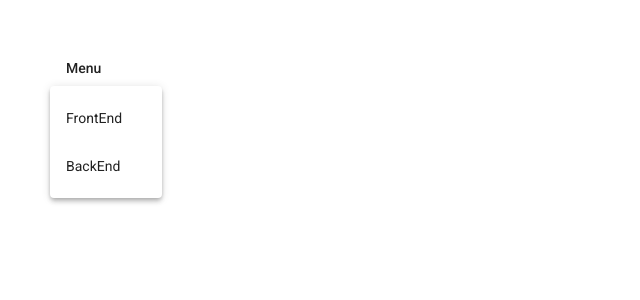
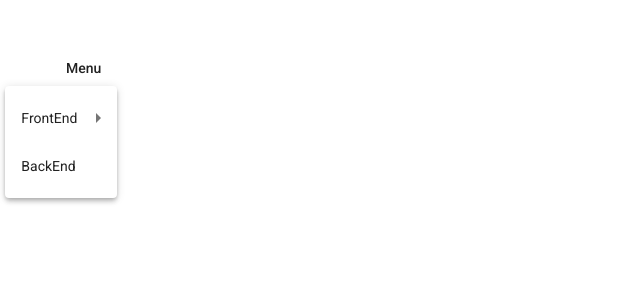
Before and after one commit to markpackham/angular_material_learn, an Angular app: page / in a window 1280 px wide. Both pictures are taken after a click on the button "Menu". Shown: the top 300 px of the page, without its empty margins (0-640 px from the left). Built offline with nearby package versions, Linux system fonts and the light colour scheme.

Commit message:
add menu positions
https://youtu.be/08svzu9JGNM?t=363

```diff
--- a/src/app/app.component.html
+++ b/src/app/app.component.html
@@ -1,12 +1,12 @@
 <div class="layout">
-  <mat-menu #appMenu="matMenu">
-    <button mat-menu-item>FrontEnd</button>
+  <mat-menu #appMenu="matMenu" xPosition="before" yPosition="below">
+    <button mat-menu-item [matMenuTriggerFor]="subMenu">FrontEnd</button>
     <button mat-menu-item>BackEnd</button>
   </mat-menu>
 
   <button mat-flat-button [matMenuTriggerFor]="appMenu">Menu</button>
 
-  <mat-menu #submenu="matMenu">
+  <mat-menu #subMenu="matMenu">
     <button mat-menu-item>Angular</button>
     <button mat-menu-item>React</button>
     <button mat-menu-item>Vue</button>
```
